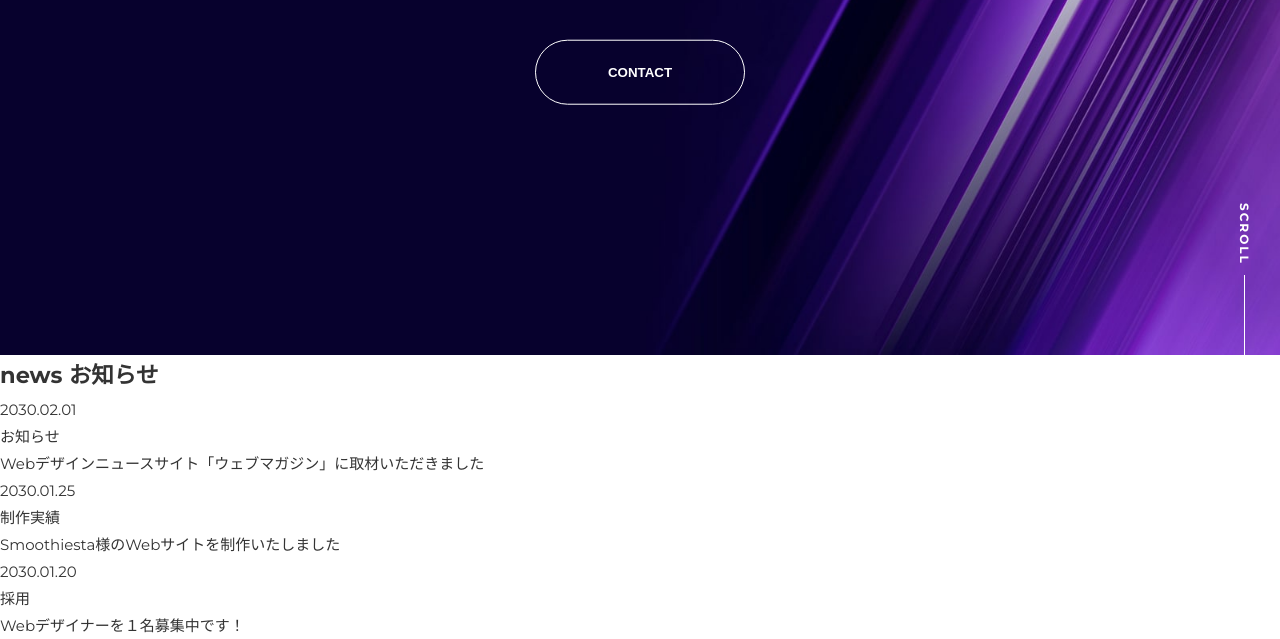
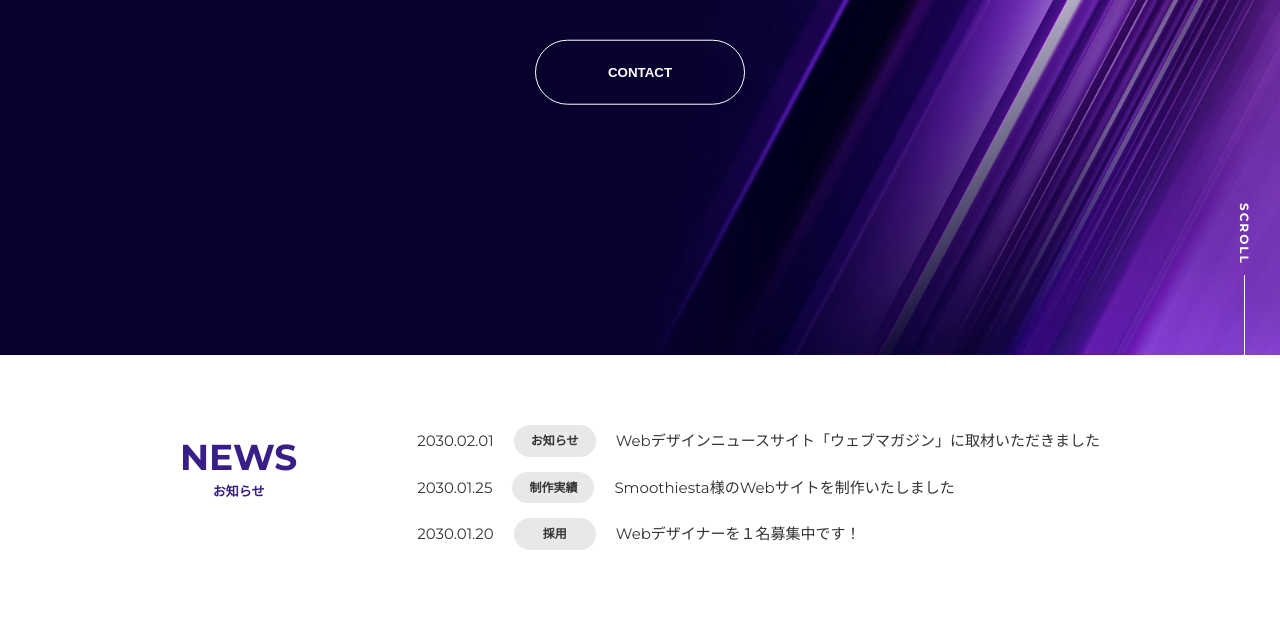
Before and after one commit to Kaji1127/Pon-Design, a website: page index.html in a window 1280 px wide. Shown: the part 445-1084 px from the top of the page. After the commit the page ends 995 px from the top, so only its background shows below. Drawn offline with Linux system fonts and the light colour scheme.

Commit message:
edited news style

```diff
--- a/index.html
+++ b/index.html
@@ -39,6 +39,7 @@
 		<main>
 			<!-- News-Section -->
 			<section class="section-news">
+				<div class="container">
 					<div class="news">
 						<h2 class="heading-secondary">
 							<span class="heading-secondary--main">news</span>
@@ -64,6 +65,7 @@
 							</div>
 						</dl>
 					</div>
+				</div>
 			</section>
 			<!-- /News-Section -->
 		</main>
--- a/sass/base/_typography.scss
+++ b/sass/base/_typography.scss
@@ -21,3 +21,21 @@ body {
 		letter-spacing: 2.4px;
 	}
 }
+
+.heading-secondary {
+	display: flex;
+	flex-direction: column;
+	color: $color-purple;
+	// text-align: center;
+
+	&--main {
+		text-transform: uppercase;
+		font-size: 3.6rem;
+	}
+
+	&--sub {
+		font-size: 1.3rem;
+		align-self: center;
+		margin-top: -1rem;
+	}
+}
--- a/sass/main.scss
+++ b/sass/main.scss
@@ -6,6 +6,9 @@
 
 @import 'components/button';
 @import 'components/scroll';
+@import 'components/news';
 
 @import 'layout/header';
 @import 'layout/navigation';
+
+@import 'pages/home';
--- a/sass/pages/_home.scss
+++ b/sass/pages/_home.scss
@@ -0,0 +1,9 @@
+.container {
+	max-width: 126rem;
+	margin: 0 auto;
+}
+
+.section-news {
+	max-width: 92rem;
+	margin: 7rem auto 0;
+}
```
Also changed, not shown: css/style.css. Lines whose indentation alone changed are shown as unchanged.
